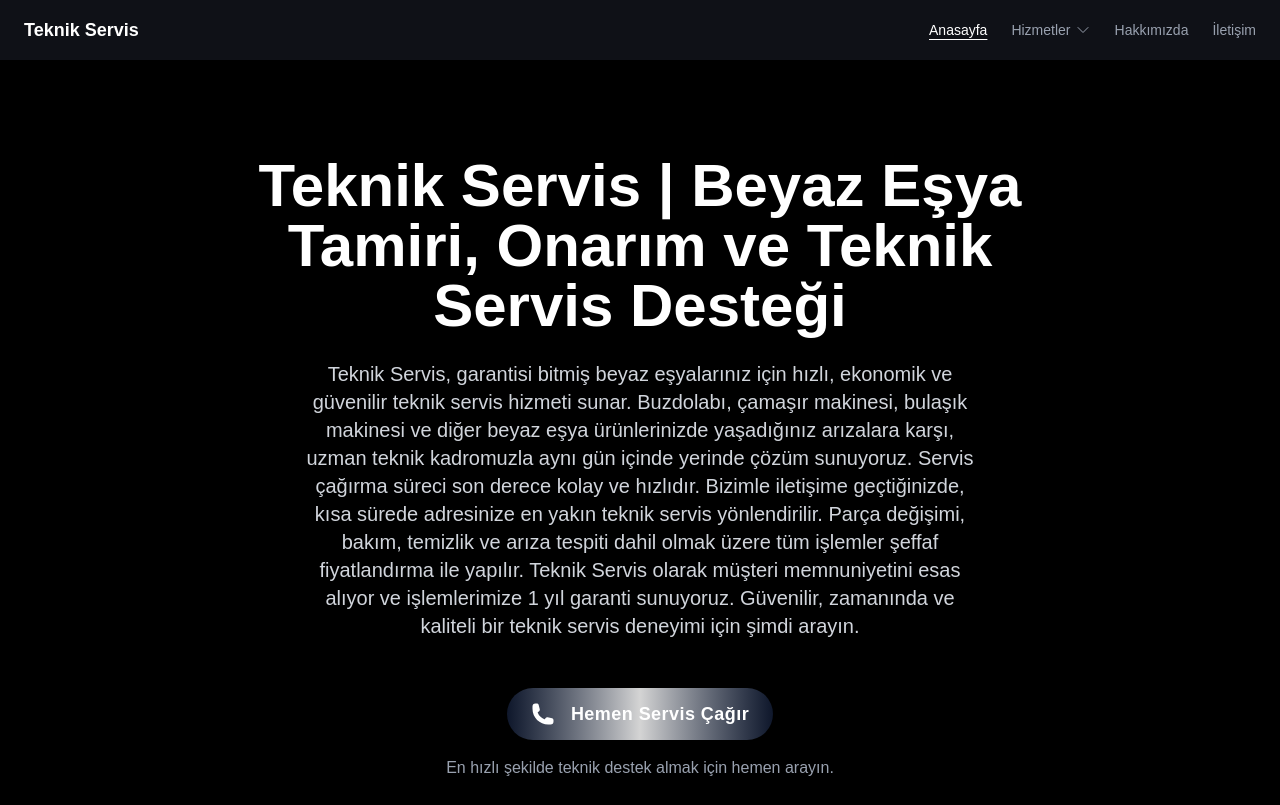
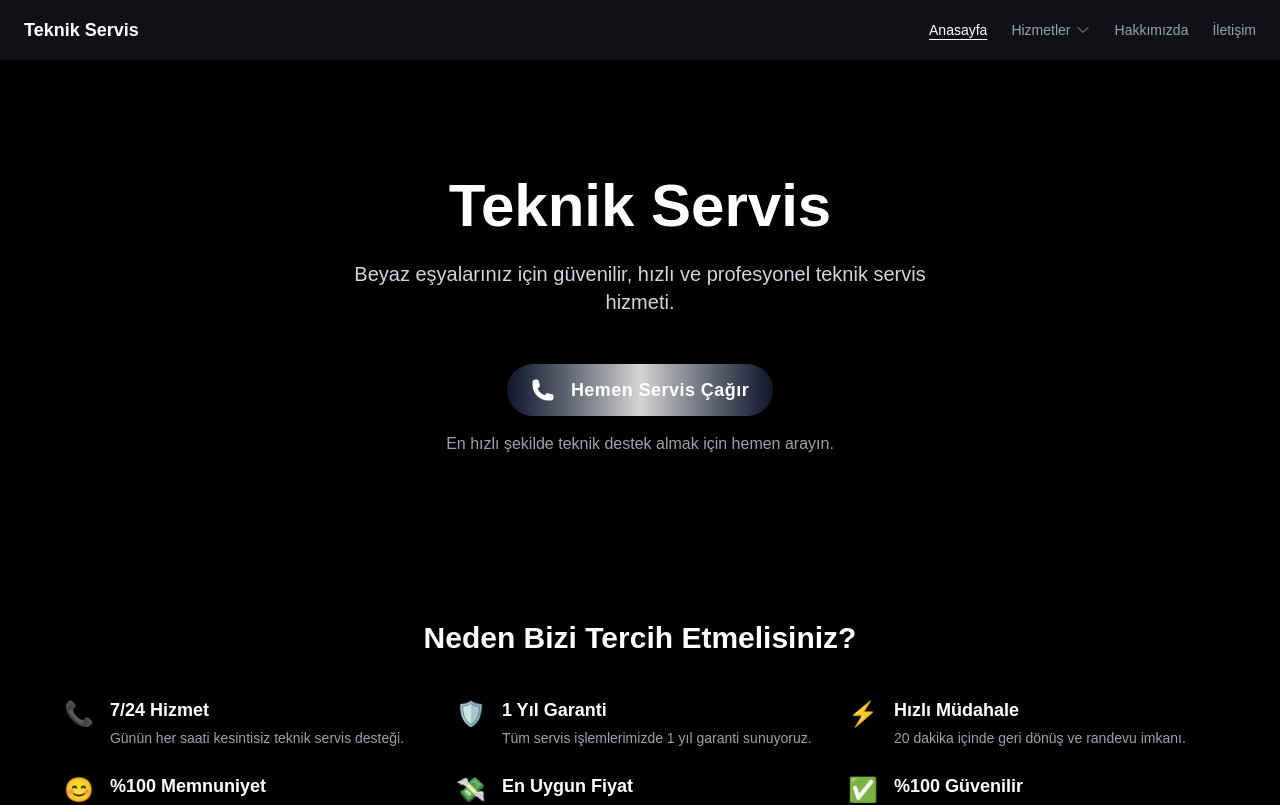
Before and after one commit to berkaybakac/service-web, a Next.js app: page / in a window 1280 px wide. Shown: the top 805 px of the page. Built offline with nearby package versions, Linux system fonts and the light colour scheme.

Commit message:
chore: minor update

```diff
--- a/src/app/page.tsx
+++ b/src/app/page.tsx
@@ -2,23 +2,18 @@
 
 import company from '@/config/company';
 import { PhoneIcon } from '@heroicons/react/24/solid';
-import Head from 'next/head';
 
 export default function Home() {
   return (
-    <>
-      <Head>
-        <link rel="canonical" href={company.url} />
-        <link rel="apple-touch-icon" href="/apple-touch-icon.png" />
-      </Head>
     <main className="flex flex-col min-h-screen bg-black text-white">
       {/* Hero Section */}
       <section className="flex flex-col justify-center items-center text-center px-6 pt-16 pb-10 md:pt-24 md:pb-16 min-h-[60vh]">
-          <h1 className="text-4xl md:text-6xl font-bold mb-6 max-w-3xl break-words">
-            {company.name} | Beyaz Eşya Tamiri, Onarım ve Teknik Servis Desteği
+        <h1 className="text-4xl md:text-6xl font-bold mb-6 max-w-md md:max-w-xl break-words">
+          {company.name}
         </h1>
-          <p className="text-base md:text-xl text-gray-300 mb-8 max-w-2xl">
-            {company.name}, garantisi bitmiş beyaz eşyalarınız için hızlı, ekonomik ve güvenilir teknik servis hizmeti sunar. Buzdolabı, çamaşır makinesi, bulaşık makinesi ve diğer beyaz eşya ürünlerinizde yaşadığınız arızalara karşı, uzman teknik kadromuzla aynı gün içinde yerinde çözüm sunuyoruz. Servis çağırma süreci son derece kolay ve hızlıdır. Bizimle iletişime geçtiğinizde, kısa sürede adresinize en yakın teknik servis yönlendirilir. Parça değişimi, bakım, temizlik ve arıza tespiti dahil olmak üzere tüm işlemler şeffaf fiyatlandırma ile yapılır. {company.name} olarak müşteri memnuniyetini esas alıyor ve işlemlerimize 1 yıl garanti sunuyoruz. Güvenilir, zamanında ve kaliteli bir teknik servis deneyimi için şimdi arayın.
+        <p className="text-base md:text-xl text-gray-300 mb-8 max-w-md md:max-w-xl">
+          Beyaz eşyalarınız için güvenilir, hızlı ve profesyonel teknik servis
+          hizmeti.
         </p>
 
         <a
@@ -145,6 +140,5 @@ export default function Home() {
         </a>
       </section>
     </main>
-    </>
   );
 }
```
Lines whose indentation alone changed are shown as unchanged.
